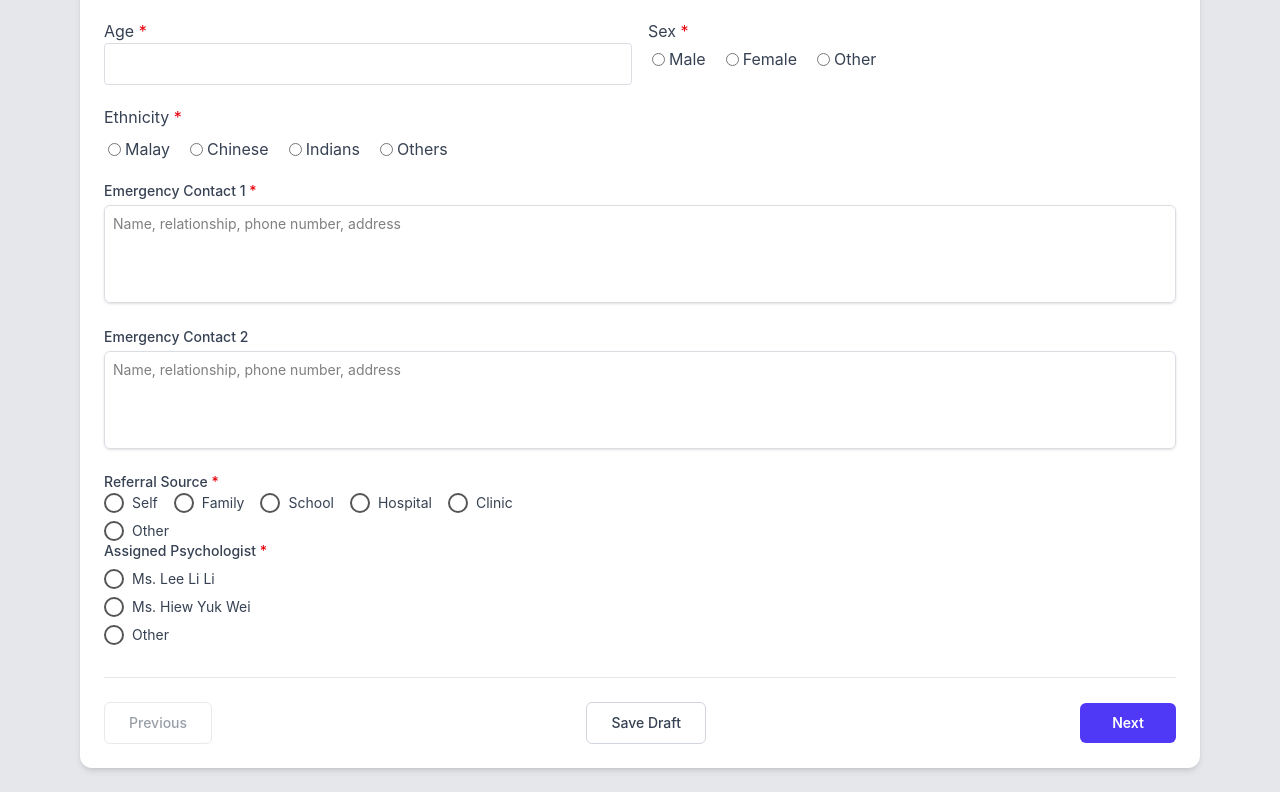
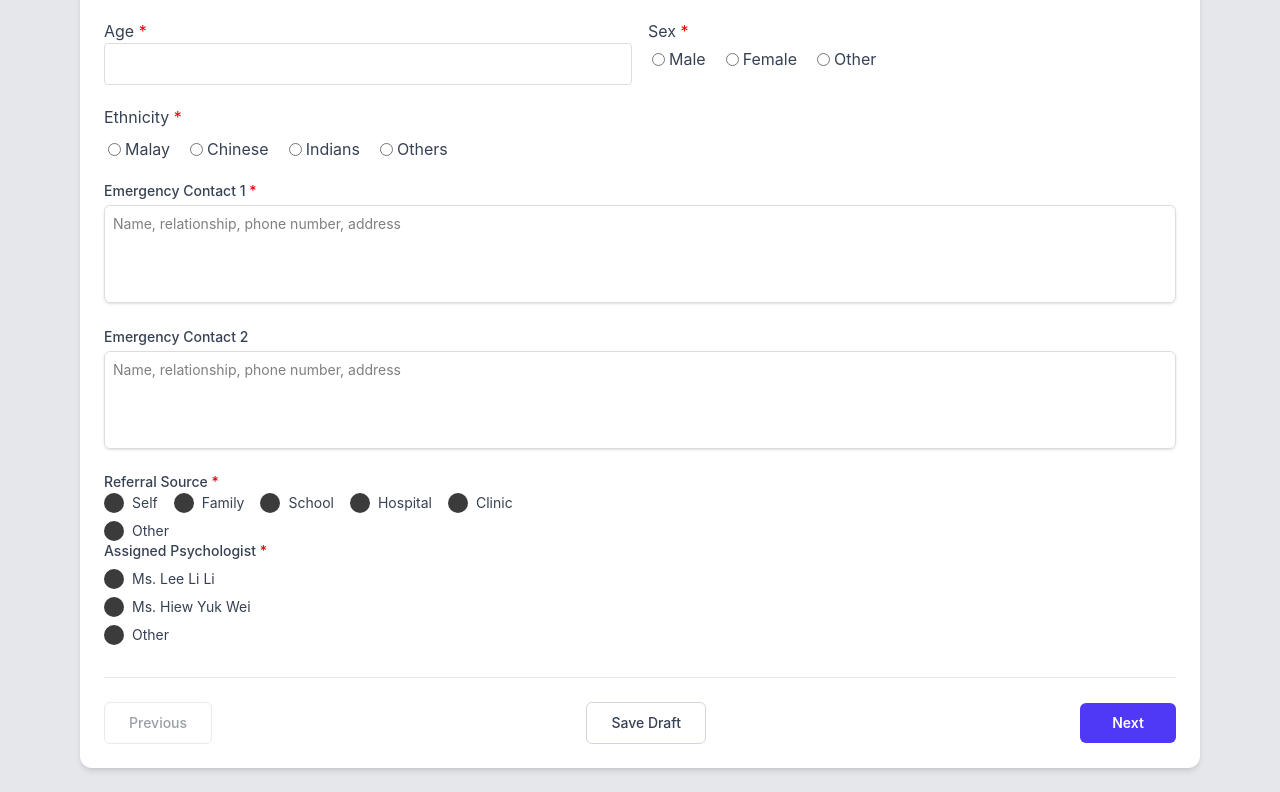
Before and after one commit to smileywrld/react-form, a React (Vite) app: page / in a window 1280 px wide. Shown: the part 650-1442 px from the top of the page. Built offline with nearby package versions, Linux system fonts and the light colour scheme.

Commit message:
update App.css

```diff
--- a/src/App.css
+++ b/src/App.css
@@ -187,14 +187,16 @@
 }
 
 .custom-radio {
-  appearance: none;          /* remove default style */
-  -webkit-appearance: none;  /* Safari */
+  appearance: none;
+  /* remove default style */
+  -webkit-appearance: none;
+  /* Safari */
 
   width: 20px;
   height: 20px;
-  border: 2px solid #555;
-  border-radius: 50%;
+   border-radius: 50%;
   cursor: pointer;
+  background-color: #3B3B3B;
   position: relative;
   outline: none;
   transition: all 0.2s ease;
```
